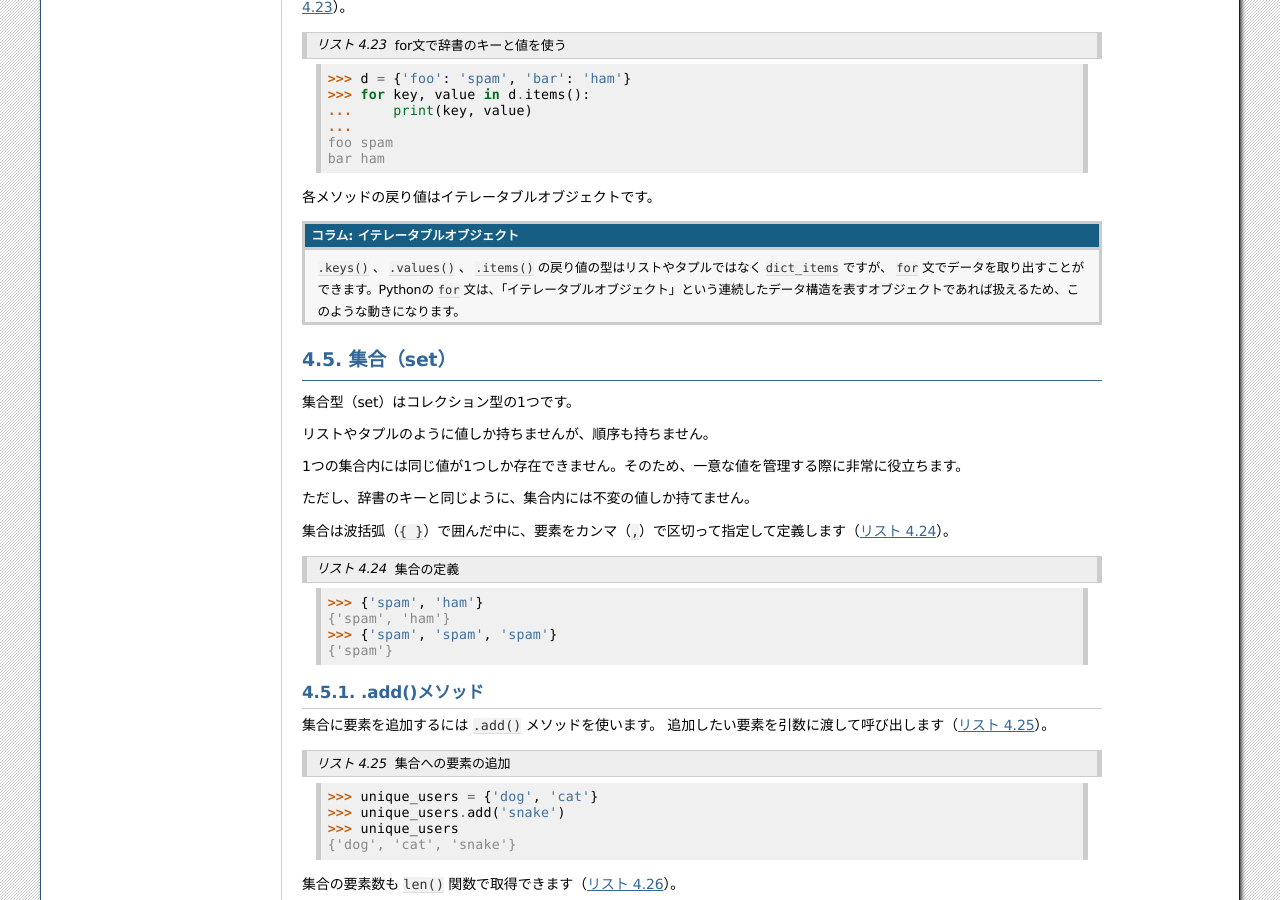
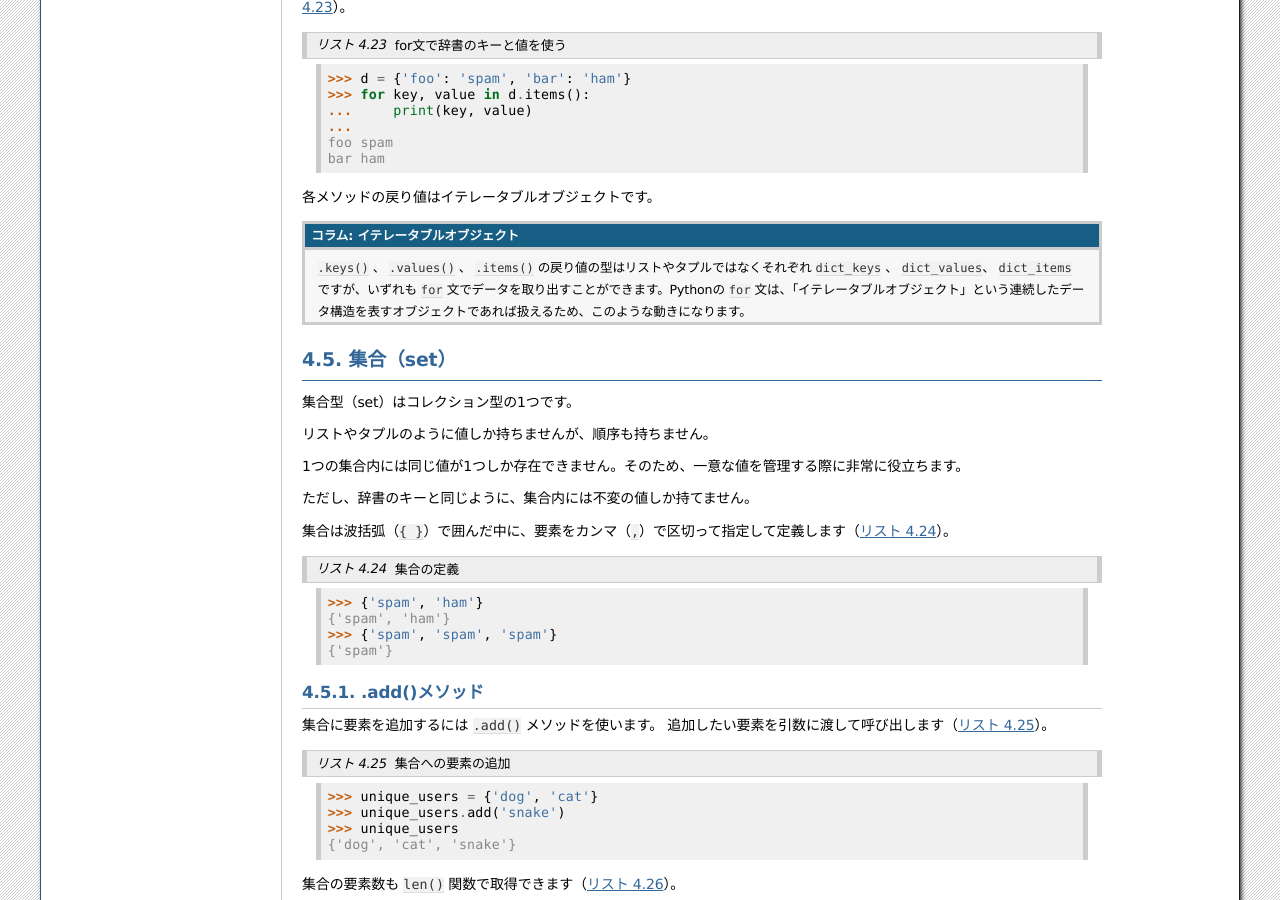
Before and after one commit to pyconjp/pycamp.pycon.jp, a Sphinx documentation site: the page built from source/textbook/4_collections.rst, in a window 1280 px wide and 900 px high, scrolled down 7264 px. Built offline with Sphinx 7.4.7, drawn with Linux system fonts in a browser that asks for light colours.

Commit message:
.keys() 、 .values() 、 .items() の戻り値の説明を追記する
.keys() 、 .values() 、 .items()の返り値をdict_itemsとしているが、実際はそれぞれdict_keys, dict_values, dict_items型である。
実態に即して修正する。

```diff
--- a/source/textbook/4_collections.rst
+++ b/source/textbook/4_collections.rst
@@ -473,7 +473,7 @@ for文
 
 .. admonition:: コラム: イテレータブルオブジェクト
 
-   ``.keys()`` 、 ``.values()`` 、 ``.items()`` の戻り値の型はリストやタプルではなく ``dict_items`` ですが、 ``for`` 文でデータを取り出すことができます。Pythonの ``for`` 文は、「イテレータブルオブジェクト」という連続したデータ構造を表すオブジェクトであれば扱えるため、このような動きになります。
+   ``.keys()`` 、 ``.values()`` 、 ``.items()`` の戻り値の型はリストやタプルではなくそれぞれ ``dict_keys`` 、 ``dict_values``、 ``dict_items`` ですが、いずれも ``for`` 文でデータを取り出すことができます。Pythonの ``for`` 文は、「イテレータブルオブジェクト」という連続したデータ構造を表すオブジェクトであれば扱えるため、このような動きになります。
 
 .. index:: set
     single: Collection; set
```
